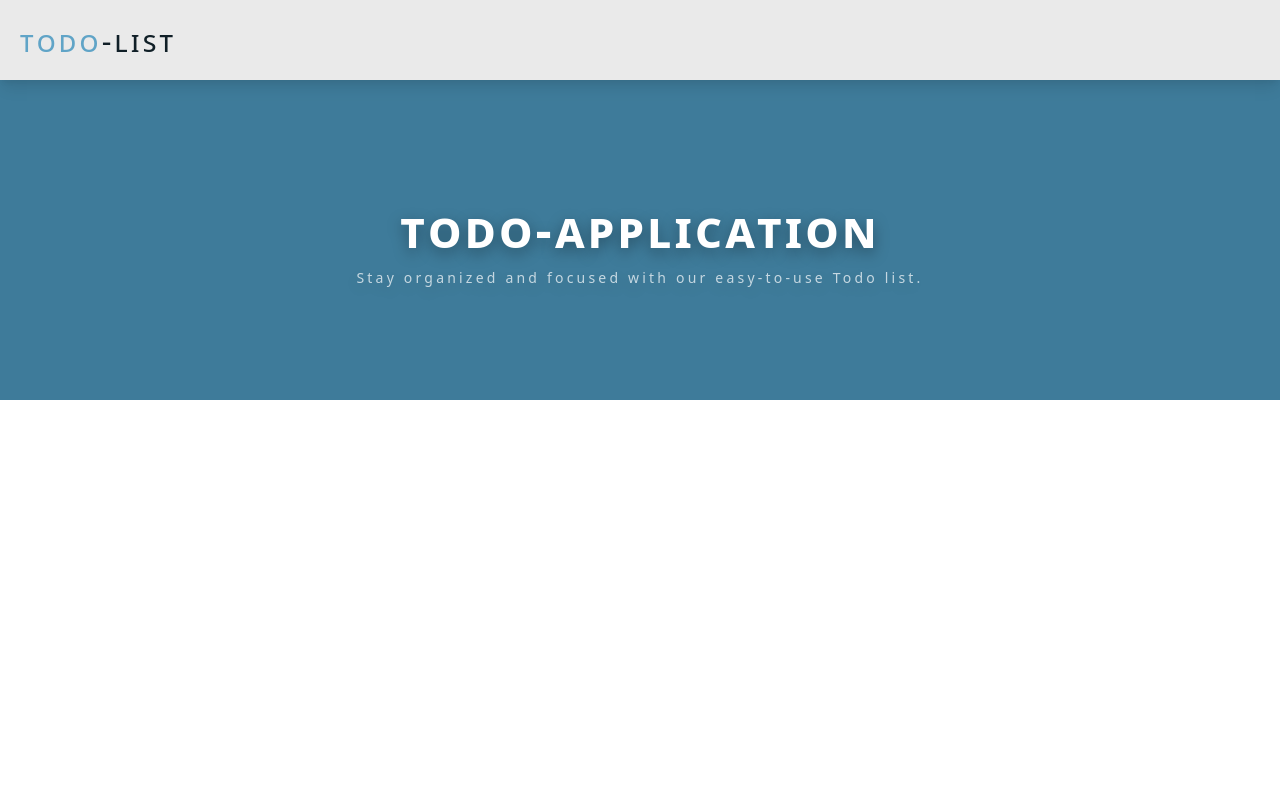
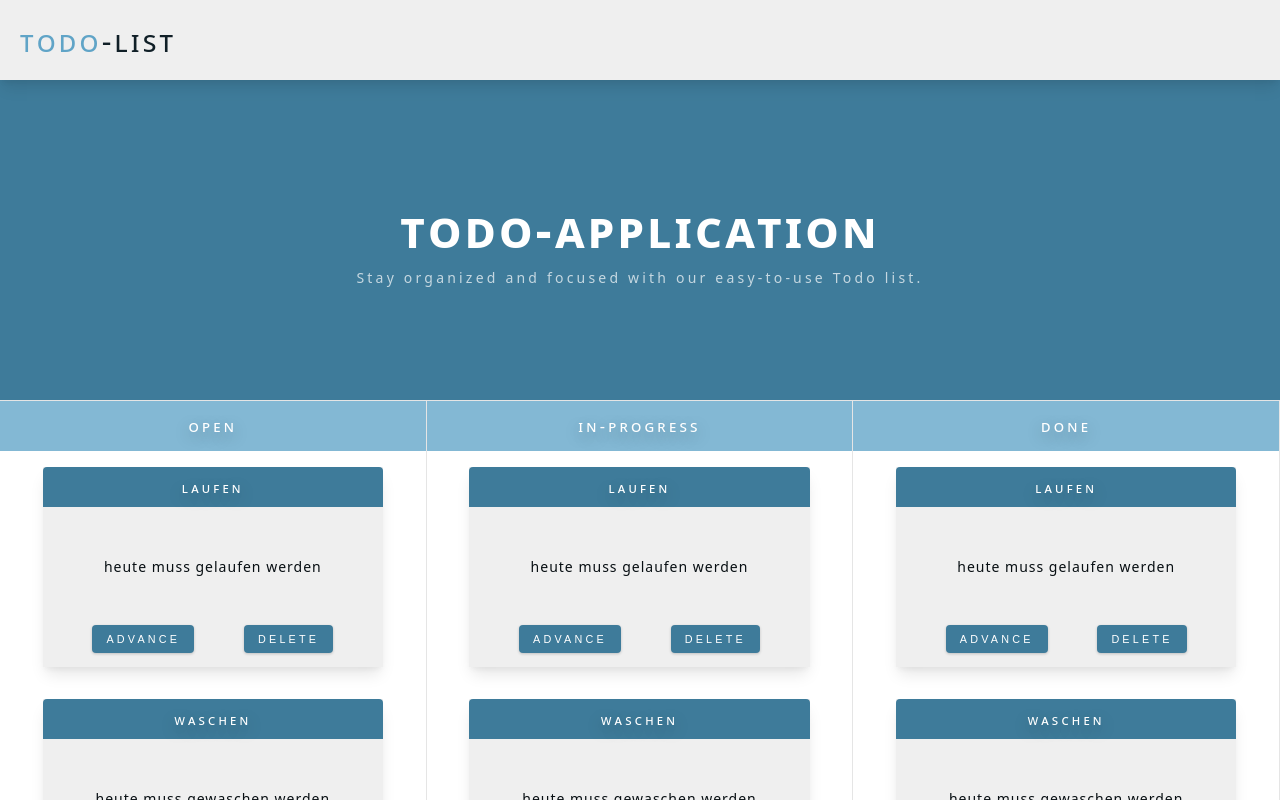
Before and after one commit to Dskottke/todo-application, a React (Vite) app in the folder frontend/: page / in a window 1280 px wide. Shown: the top 800 px of the page. Built offline with nearby package versions, Linux system fonts and the light colour scheme.

Commit message:
Add Todo Board with test data todos

```diff
--- a/frontend/package.json
+++ b/frontend/package.json
@@ -12,6 +12,7 @@
     "axios": "^1.4.0",
     "react": "^18.2.0",
     "react-dom": "^18.2.0",
+    "react-icons": "^4.8.0",
     "react-query": "^3.39.3"
   },
   "devDependencies": {
--- a/frontend/src/App.jsx
+++ b/frontend/src/App.jsx
@@ -1,6 +1,7 @@
 
 import Navbar from "./Navbar.jsx";
 import Hero from "./Hero.jsx";
+import BoardOverview from "./BoardOverview.jsx";
 
 function App() {
 
@@ -9,6 +10,7 @@ function App() {
         <div className="App">
             <Navbar/>
             <Hero/>
+            <BoardOverview/>
         </div>
     )
 }
--- /dev/null
+++ b/frontend/src/Board.jsx
@@ -0,0 +1,17 @@
+import React from 'react';
+import ToDo from "./ToDo.jsx";
+
+function Board({title, toDos}) {
+    return (
+        <section className={"board"}>
+            <div className={"board-header"}>
+                <h1>{title}</h1>
+            </div>
+            <div className={"board-todos"}>
+                {toDos && toDos.map(todo => <ToDo key={todo.id} {...todo}/>)}
+            </div>
+        </section>
+    );
+}
+
+export default Board;
--- /dev/null
+++ b/frontend/src/BoardOverview.jsx
@@ -0,0 +1,15 @@
+import React from 'react';
+import Board from "./Board.jsx";
+import {toDos} from "./data.js";
+
+function BoardOverview() {
+    return (
+        <section className={"board-container"}>
+            <Board title={"open"} toDos={toDos}/>
+            <Board title={"in-progress"} toDos={toDos}/>
+            <Board title={"done"} toDos={toDos}/>
+        </section>
+    );
+}
+
+export default BoardOverview;
--- /dev/null
+++ b/frontend/src/ToDo.jsx
@@ -0,0 +1,20 @@
+import React from 'react';
+
+function ToDo({title, description}) {
+    return (
+        <article className={"todo-container"}>
+            <div className={"todo-header"}>
+                <h1>{title}</h1>
+            </div>
+            <div className={"todo-info"}>
+                <p>{description}</p>
+            </div>
+            <div className={"todo-action"}>
+                <button className={"todo-btn"} type={"button"}>advance</button>
+                <button className={"todo-btn"} type={"button"}>delete</button>
+            </div>
+        </article>
+    );
+}
+
+export default ToDo;
--- /dev/null
+++ b/frontend/src/data.js
@@ -0,0 +1,34 @@
+export const boards = [
+    {
+        id: 1,
+        title: "open"
+    },
+    {
+        id: 2,
+        title: "in-progress"
+    },
+    {
+        id: 3,
+        title: "done"
+    }
+]
+export const toDos = [
+    {
+        id: "1",
+        title: "laufen",
+        description: "heute muss gelaufen werden",
+        status: "OPEN"
+    },
+    {
+        id: "2",
+        title: "waschen",
+        description: "heute muss gewaschen werden",
+        status: "OPEN"
+    },
+    {
+        id: "3",
+        title: "fernsehen",
+        description: "heute muss fernsehen geguckt werdenheute muss fernsehen geguckt werdenvheute muss fernsehen geguckt werden",
+        status: "OPEN"
+    }
+]
--- a/frontend/src/index.css
+++ b/frontend/src/index.css
@@ -37,7 +37,7 @@ html {
     /* rest of the colors */
     --black: #222;
     --white: #fff;
-    --grey: #eaeaea;
+    --grey: #efefef;
     --red-light: #f8d7da;
     --red-dark: #842029;
     --green-light: #d1e7dd;
@@ -116,7 +116,6 @@ h4 {
     height: 400px;
     text-align: center;
     letter-spacing: var(--letterSpacing);
-    text-shadow: rgba(0, 0, 0, 0.35) 0px 5px 15px;;
 }
 
 .hero-container h1 {
@@ -144,3 +143,104 @@ h4 {
         height: 300px;
     }
 }
+
+/* ---BoardOverview--- */
+.board-container {
+    display: grid;
+    grid-template-columns: auto auto auto;
+}
+
+@media screen and (max-width: 680px) {
+    .board-container {
+        display: grid;
+        grid-template-columns: none;
+    }
+}
+
+/* ---Board---*/
+.board {
+    border: groove 1px #e5e5e5;
+    border-left: none;
+}
+
+.board h1 {
+    font-weight: normal;
+    font-variant-caps: all-petite-caps;
+    letter-spacing: var(--letterSpacing);
+    text-shadow: rgba(0, 0, 0, 0.35) 0px 5px 15px;;
+}
+
+.board-header {
+    display: flex;
+    align-items: center;
+    justify-content: center;
+    height: 50px;
+    color: white;
+    text-align: center;
+    background-color: #83b8d4;
+}
+
+.board-todos {
+    margin-top: 1rem;
+    display: grid;
+    gap: 2rem;
+    place-items: center;
+    margin-bottom: 1rem;
+}
+
+/* ---ToDos---*/
+.todo-container {
+    box-shadow: var(--shadow-3);
+    display: grid;
+    grid-template-rows: auto 1fr auto;
+    background-color: var(--grey);
+    width: 80%;
+    min-height: 200px;
+}
+
+.todo-header {
+    display: flex;
+    justify-content: center;
+    align-items: center;
+    position: relative;
+    height: 2.5rem;
+    color: white;
+    background-color: var(--grey-200);
+    border-top-left-radius: 4px;
+    border-top-right-radius: 4px;
+}
+
+.todo-action {
+    display: flex;
+    justify-content: space-evenly;
+    margin-bottom: 1em;
+}
+
+.todo-btn {
+    border-radius: var(--borderRadius);
+    text-transform: uppercase;
+    background: var(--grey-200);
+    color: var(--white);
+    padding: 0.375rem 0.75rem;
+    letter-spacing: var(--letterSpacing);
+    display: inline-block;
+    transition: var(--transition);
+    font-size: 0.675rem;
+    border: 2px solid transparent;
+    cursor: pointer;
+    box-shadow: 0 1px 3px rgba(0, 0, 0, 0.2);
+}
+
+.todo-btn:hover {
+    background: var(--primary-800);
+    color: var(--grey-500);
+}
+
+.todo-info {
+    display: flex;
+    justify-content: center;
+    align-items: center;
+    text-align: center;
+    color: var(--textColor);
+    letter-spacing: 1px;
+}
```
Also changed, not shown: 1 other file (tests, documents, lock files or other folders).
